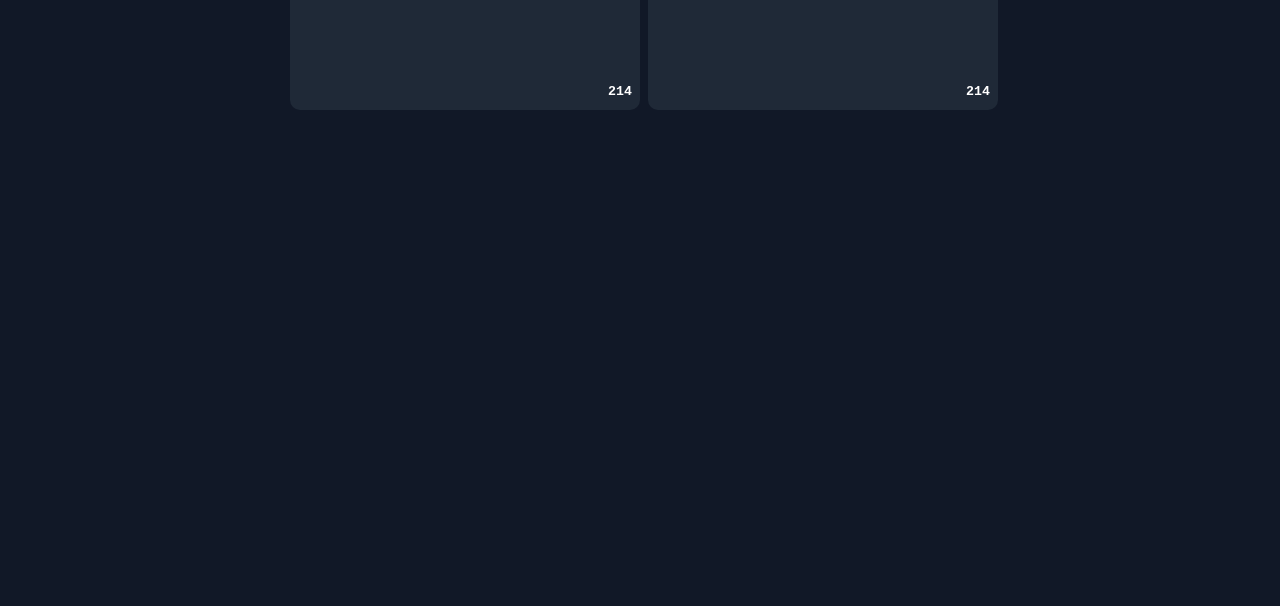
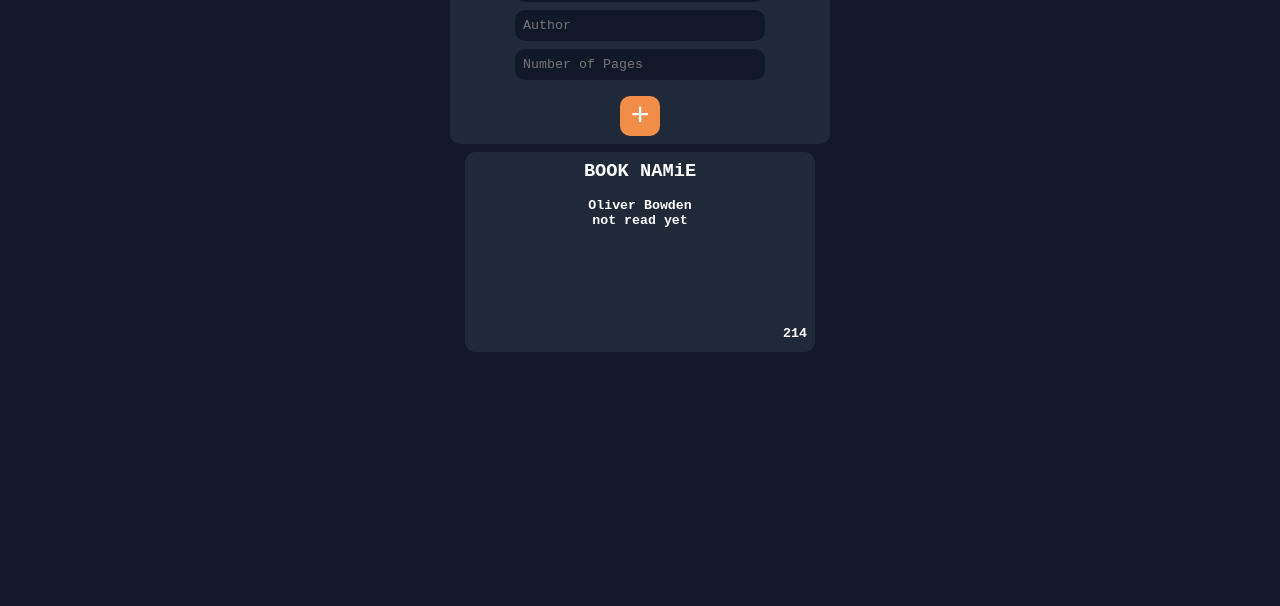
Before and after one commit to Ktioru/library, a plain HTML site: page index.html in a window 1280 px wide. Shown: the part 194-800 px from the top of the page. Drawn offline with Linux system fonts and the light colour scheme.

Commit message:
Completed add book functionality and optmized code

```diff
--- a/index.html
+++ b/index.html
@@ -16,10 +16,24 @@
     </header>
     <main id="main">
 
+
+        <div>
             <form action="">
+                <h1>Add a book</h1>
+                <div class="info">
+                    <label for="LABEL"><input type="text" name="dasda" id="booksName" placeholder="Book's Name"
+                            value=""></label>
+                    <label for="LABEL"><input type="text" name="dasda" id="author" placeholder="Author"
+                            value=""></label>
+                    <label for="LABEL"><input type="number" name="dasda" id="numberOfPages"
+                            placeholder="Number of Pages" value=""></label>
 
+                </div>
+                <button type="button" onclick="addBookToLibrary()">+</button>
             </form>
+        </div>
 
+        <div class="books">
             <div class="book">
                 <div class="booksTextualContent">
                     <h3 class="bookTitle">
@@ -41,6 +55,8 @@
                 </div>
 
             </div>
+        </div>
+
 
 
     </main>
--- a/script.js
+++ b/script.js
@@ -1,5 +1,7 @@
 let library = []
-const main = document.getElementById("main")
+let booksNumber = 0
+const main = document.querySelector(".books")
+
 
 
 
@@ -16,52 +18,66 @@ function Book(name, author, pages, read = false, number) {
 
 }
 
-function addBookToLibrary(name, author, pages, read) {
 
-    let newBook = new Book(name, author, pages, read, library.length)
+
+function Element(elementName, className) {
+    this.element = document.createElement(elementName)
+    this.class = this.element.classList.add(className)
+}
+
+function addBookToLibrary() {
+
+    let name = document.getElementById("booksName")
+    let author = document.getElementById("author")
+    let pages = document.getElementById("numberOfPages")
+    console.log(name.value)
+
+
+    let newBook = new Book(name.value, author.value, pages.value, false, booksNumber)
     library.push(newBook)
 
     let fisicalNewBook = document.createElement("div");
     fisicalNewBook.classList.add("book")
+    fisicalNewBook.setAttribute("id", newBook.number)
 
-    let booksTextualContent = document.createElement("div")
-    booksTextualContent.classList.add("booksTextualContent")
+    booksNumber++
 
-    let bookName = document.createElement("h5");
-    bookName.classList.add("bookTitle")
+    let booksTextualContent = new Element("div", "booksTextualContent")
 
-    let onScreenAuthor = document.createElement("h5");
-    onScreenAuthor.classList.add("author")
+    let bookName = new Element("h5", "booksTitle")
 
-    let onScreenRead = document.createElement("h5");
-    onScreenRead.classList.add("read")
+    let onScreenAuthor = new Element("h5", "author")
 
-    let onScreenPages = document.createElement("div")
-    onScreenPages.classList.add("pages")
+    let onScreenRead = new Element("h5", "read")
 
-    let numberOfPages = document.createElement("h5");
-    numberOfPages.classList.add("numberOfPages")
+    let onScreenPages = new Element("div", "pages")
+
+    let numberOfPages = new Element("h5", "numberOfPages")
 
 
 
 
 
-    bookName.innerText = name
-    onScreenAuthor.innerText = author
-    onScreenRead.innerText = read
-    numberOfPages.innerText = pages
+    bookName.element.innerText = newBook.name
+    onScreenAuthor.element.innerText = newBook.author
+    onScreenRead.innerText = true
+    numberOfPages.element.innerText = newBook.pages
 
 
-    booksTextualContent.appendChild(bookName)
-    booksTextualContent.appendChild(onScreenAuthor)
-    booksTextualContent.appendChild(onScreenRead)
+    booksTextualContent.element.appendChild(bookName.element)
+    booksTextualContent.element.appendChild(onScreenAuthor.element)
+    booksTextualContent.element.appendChild(onScreenRead.element)
 
-    onScreenPages.appendChild(numberOfPages)
+    onScreenPages.element.appendChild(numberOfPages.element)
 
-    fisicalNewBook.appendChild(booksTextualContent)
-    fisicalNewBook.appendChild(onScreenPages)
+    fisicalNewBook.appendChild(booksTextualContent.element)
+    fisicalNewBook.appendChild(onScreenPages.element)
     main.appendChild(fisicalNewBook)
 
+
+    name.value = ""
+    author.value = ""
+    pages.value = ""
 
 
 
@@ -72,6 +88,10 @@ function addBookToLibrary(name, author, pages, read) {
 
 }
 
-addBookToLibrary("hey", "hey", 214, "not read")
+function deleteBook() {
+
+}
+
+
 
 console.log(library)
--- a/styles.css
+++ b/styles.css
@@ -29,7 +29,7 @@ header {
     color: white
 }
 
-header>button {
+button {
     background-color: #f08d49;
     border: 0;
     border-radius: 10px;
@@ -43,13 +43,70 @@ header>button {
 
 main {
     display: flex;
-    justify-content: center;
+
+    flex-direction: column;
     width: 100vw;
     gap: 8px;
     padding: 8px;
 
 }
 
+.books {
+    width: 100%;
+
+    display: flex;
+    flex-direction: row;
+    justify-content: center;
+    gap: 8px;
+}
+
+form {
+    width: 30%;
+
+
+    display: flex;
+    align-items: center;
+    flex-direction: column;
+    gap: 16px;
+
+
+    background-color: #1f2937;
+    border-radius: 10px;
+
+    color: white;
+
+
+
+    padding: 8px;
+}
+
+.info {
+    display: flex;
+    flex-direction: column;
+
+    gap: 8px;
+}
+
+label {
+    display: flex;
+    justify-content: center;
+}
+
+input {
+    background-color: #111827;
+    border: 0;
+    border-radius: 10px;
+    width: 250px;
+
+    padding: 8px;
+
+    color: white
+}
+
+main>div {
+    display: flex;
+    justify-content: center;
+}
 
 
 .book {
@@ -64,6 +121,8 @@ main {
 
 
     padding: 8px;
+
+
 
 }
 
```
Lines whose indentation alone changed are shown as unchanged.
